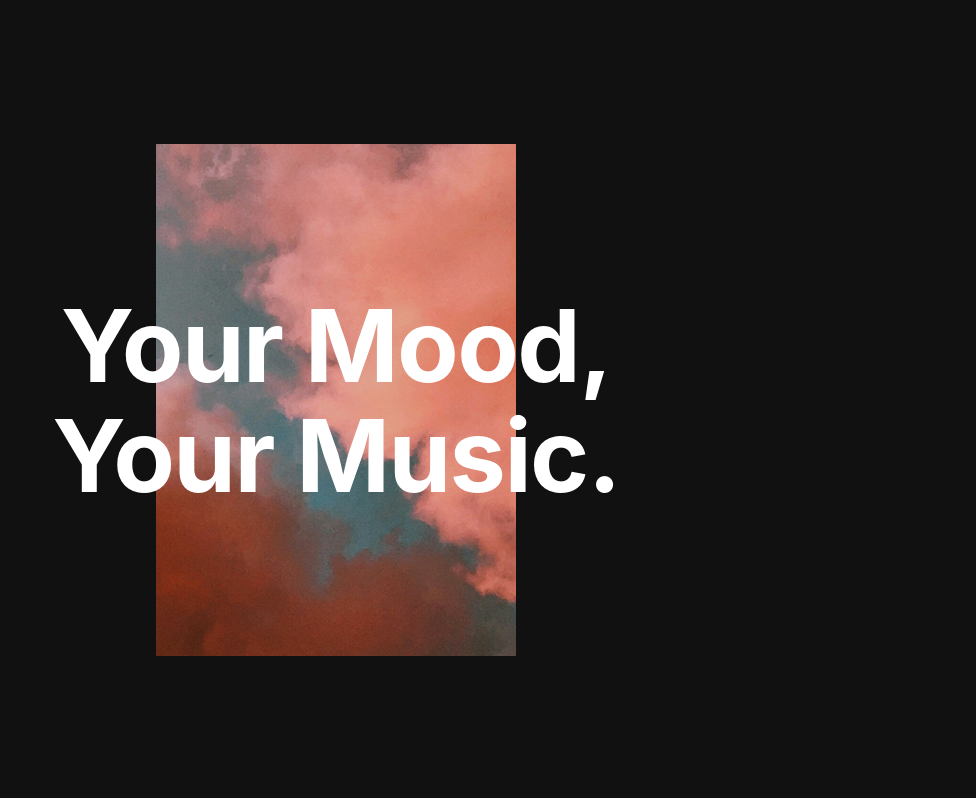
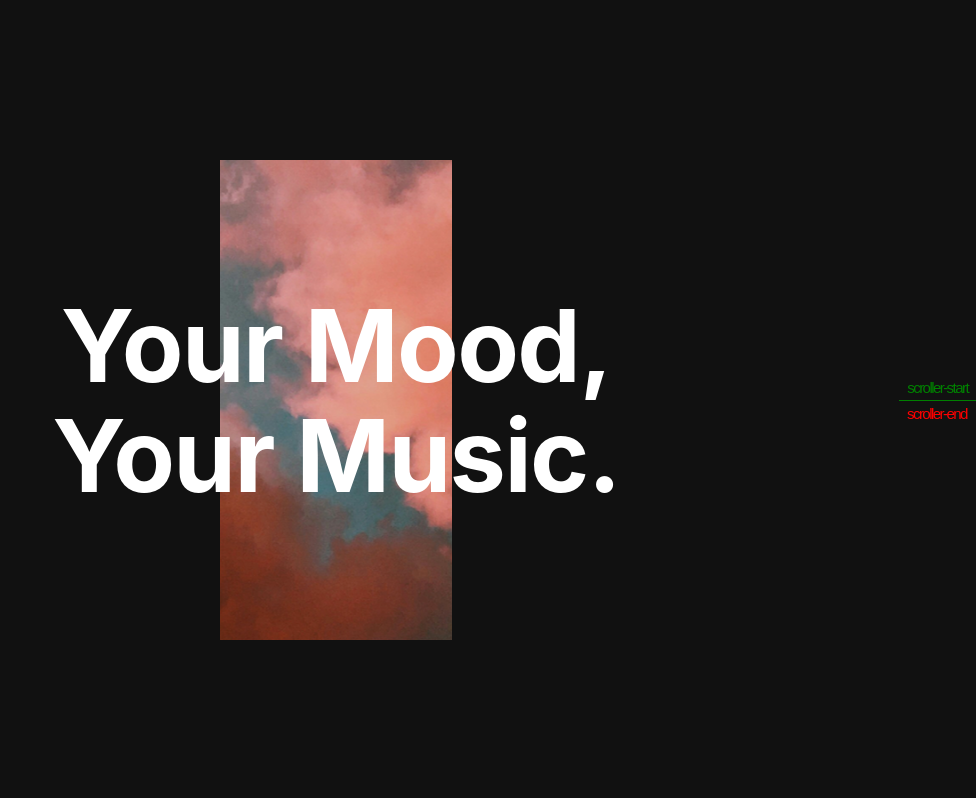
Before and after one commit to habitdev/fuzzy-octo-fortnight, a React (Create React App) app: page / in a window 1280 px wide. Shown: the top 798 px of the page, without its empty margins (304-1280 px from the left). Built offline with nearby package versions, Linux system fonts and the light colour scheme.

Commit message:
Add: update styling for Hero sections and gsap animation

```diff
--- a/src/App.styled.ts
+++ b/src/App.styled.ts
@@ -5,31 +5,50 @@ export const Main = styled.main`
 	width: 100%;
 `;
 
-// Visual Section
-export const VisualSection = styled.section`
-  overflow: hidden;
-  position: relative;
-  height: 100vh;
+export const Container = styled.div`
+	padding: 0 40px;
 `;
 
-export const HeroTitle = styled.div`
-  z-index: 2;
-  position: absolute;
-  top: 50%;
+// Visual Section
+export const HeroSection = styled.section`
+	background-color: #111;
+`;
+
+export const HeroSectionAll = styled.div`
+	position: relative;
+`;
+
+export const HeroWrap = styled.article`
+	position: sticky;
+	top: 0;
 	left: 0;
-  right: 0;
-  transform: translateY(-50%);
-  font-size: 110px;
+	height: 300svh;
+`;
+
+export const HeroTitleWrap = styled.div`
+	position: sticky;
+	display: flex;
+	flex-wrap: wrap;
+	align-items: center;
+	align-content: center;
+	justify-content: center;
+	height: 100svh;
+	font-size: 6.875rem;
 	font-weight: 700;
 	line-height: 1;
 	color: #fff;
+	text-align: center;
+`;
+export const HeroTitle = styled.div`
+	opacity: 1;
+	transform: translateY(0);
+	z-index: 2;
+	position: relative;
 `;
 
 export const HeroTitleRow = styled.p`
 	overflow: hidden;
-  display: flex;
-  flex-wrap: wrap;
-  justify-content: center;
+	width: 100%;
 `;
 
 export const HeroSpot = styled.div`
@@ -37,25 +56,23 @@ export const HeroSpot = styled.div`
 	top: 0;
 	left: 0;
 	width: 100%;
-  height: 100%;
-  display: flex;
-  align-items: center;
-  justify-content: center;
+	height: 200svh;
 `;
 
 export const HeroMask = styled.figure`
 	position: sticky;
+	top: 0;
 	left: 0;
 	width: 100%;
 	height: 100svh;
 	display: flex;
 	align-items: center;
 	justify-content: center;
-  clip-path: inset(18% 36%);
+	clip-path: inset(20% 41%);
 `;
 
 export const MaskBg = styled.span`
-  overflow: hidden;
+	width: 100%;
 	display: flex;
 	align-items: center;
 	justify-content: center;
@@ -63,21 +80,89 @@ export const MaskBg = styled.span`
 
 export const MaskImage = styled.img`
 	object-fit: cover;
+	width: 100%;
+`;
+
+// Wave section
+export const WaveWrap = styled.article`
+	position: relative;
+	top: 0;
+	left: 0;
+	width: 100%;
+	height: 300svh;
+	text-align: center;
+`;
+
+export const WaveWrapInner = styled.div`
+	position: sticky;
+	top: 0;
+	left: 0;
+	width: 100%;
+	height: 100%;
+`;
+
+export const WaveTitWrap = styled.div`
+	position: sticky;
+	top: 0;
+	left: 0;
+	height: 100svh;
+	display: flex;
+	align-items: center;
+	justify-content: center;
+	flex-direction: column;
+`;
+
+export const WaveTit = styled.h2`
+	opacity: 0;
+	transform: translateY(30px);
+	color: #fff;
+	font-size: 6.875rem;
+	font-weight: 700;
+	z-index: 2;
+	margin-bottom: 2rem;
+`;
+
+export const WaveCircleWrap = styled.div`
+	position: absolute;
+	top: 0;
+	left: 0;
+	right: 0;
+	height: 100svh;
+	display: flex;
+	align-items: center;
+	justify-content: center;
+`;
+
+export const WaveCircles = styled.div`
+	position: relative;
+	width: 80vh;
+	height: 80vh;
+	margin-left: auto;
+	margin-right: auto;
+`;
+
+export const WaveCircle = styled.span`
+	opacity: 0;
+	position: absolute;
+	top: 50%;
+	left: 50%;
+	width: 40%;
+	height: 40%;
+	border-radius: 50%;
+	border: 1px solid rgba(255, 255, 255, 0.5);
+	transform: translate(-50%, -50%) scale(0.5);
 `;
 
 // Emotion Section
 export const EmotionSection = styled.section`
 	overflow: hidden;
 	position: relative;
+	margin-top: 0;
 	padding-top: 6rem;
-  padding-bottom: 10rem;
+	padding-bottom: 12rem;
 	border-top-right-radius: 3.75rem;
 	border-top-left-radius: 3.75rem;
 	background-color: #fff;
-`;
-
-export const Container = styled.div`
-  padding: 0 40px;
 `;
 
 export const EmotionTextWrap = styled.div`
@@ -86,8 +171,10 @@ export const EmotionTextWrap = styled.div`
 	text-align: left;
 `;
 
-export const EmotionText = styled.p<{ space?: boolean }>`
-  font-size: 60px;
+export const EmotionText = styled.p.withConfig({
+	shouldForwardProp: (prop) => prop !== 'space',
+})<{ space?: boolean }>`
+	font-size: 3.75rem;
 	${({ space }) => space && 'margin-left: 13vw;'}
 
 	strong {
@@ -109,14 +196,16 @@ export const AboutCirclesWrap = styled.div`
 
 export const AboutCircles = styled.ul`
 	display: grid;
+	grid-template-rows: 60vh 60vh;
+	grid-template-columns: repeat(3, 60vh);
+	grid-auto-columns: 1fr;
 	width: 180vh;
 	height: 120vh;
 	margin-top: 12rem;
 	margin-right: -90vh;
-  grid-template-rows: 60vh 60vh;
-  grid-template-columns: repeat(3, 60vh);
-  grid-auto-columns: 1fr;
 `;
+
+export const AboutCirclesItem = styled.li``;
 
 export const Circle = styled.div`
 	width: 60vh;
@@ -174,10 +263,8 @@ export const BgList = styled.ul`
 
 export const BgListItem = styled.li<{ position?: string }>`
 	display: flex;
-  ${({ position }) =>
-    position === 'top' && 'align-items: flex-end;'}
-  ${({ position }) =>
-    position === 'left' && 'justify-content: flex-end;'}
+	${({ position }) => position === 'top' && 'align-items: flex-end;'}
+	${({ position }) => position === 'left' && 'justify-content: flex-end;'}
 
   &.left.top {
 		transform: translate(-100%, -100%);
--- a/src/App.tsx
+++ b/src/App.tsx
@@ -2,6 +2,7 @@ import { Link } from 'react-router-dom';
 import {
 	AboutBg,
 	AboutCircles,
+	AboutCirclesItem,
 	AboutCirclesWrap,
 	AboutSection,
 	AboutText,
@@ -20,46 +21,207 @@ import {
 	EmotionTextWrap,
 	Footer,
 	HeroMask,
+	HeroSection,
+	HeroSectionAll,
 	HeroSpot,
 	HeroTitle,
 	HeroTitleRow,
+	HeroTitleWrap,
+	HeroWrap,
 	Main,
 	MaskBg,
 	MaskImage,
-  VisualSection
+	WaveCircle,
+	WaveCircles,
+	WaveCircleWrap,
+	WaveTit,
+	WaveTitWrap,
+	WaveWrap,
+	WaveWrapInner,
 } from './App.styled';
 
+import gsap from 'gsap';
+import { ScrollToPlugin } from 'gsap/ScrollToPlugin';
+import { ScrollTrigger } from 'gsap/ScrollTrigger';
+import { useEffect, useRef } from 'react';
+
 function App() {
+	gsap.registerPlugin(ScrollTrigger, ScrollToPlugin);
+
+	const heroRef = useRef<HTMLElement | null>(null);
+	const heroBgWrapRef = useRef(null);
+	const heroBgRef = useRef(null);
+	const heroSectionRef = useRef<HTMLElement | null>(null);
+	const heroAllRef = useRef<HTMLDivElement | null>(null);
+	const heroTitWrapRef = useRef(null);
+	const heroTitRef = useRef(null);
+	const waveSectionRef = useRef<HTMLElement | null>(null);
+	const waveTitWrapRef = useRef(null);
+	const waveTitRef = useRef(null);
+	const rippleRef = useRef(null);
+	const emotionRef = useRef(null);
+	const aboutRef = useRef(null);
+	const footerRef = useRef(null);
+
+	useEffect(() => {
+		// Hero clip-path
+
+		const gsapContext = gsap.context(() => {
+			// ScrollTrigger.create({
+			// 	trigger: heroSectionRef.current,
+			// 	start: 'top top',
+			// 	end: `bottom bottom`,
+			// 	pin: true,
+			// 	// markers: true
+			// });
+
+			ScrollTrigger.defaults({
+				// markers: true,
+				// fast scroll에서 문제 추적
+			});
+
+			gsap.to(heroBgRef.current, {
+				id: 'hero-bg',
+				clipPath: 'inset(-20% -30%)',
+				opacity: 0,
+				scrollTrigger: {
+					trigger: heroBgWrapRef.current,
+					start: 'top top',
+					end: `center top`,
+					scrub: true,
+					// markers: true,
+				},
+			});
+
+			gsap.to(heroTitRef.current, {
+				id: 'hero-tit',
+				opacity: 0,
+				y: -30,
+				scrollTrigger: {
+					trigger: heroBgWrapRef.current,
+					start: 'center+=10% top',
+					end: 'center+=10% top',
+					toggleActions: 'play none reverse none',
+					// markers: true,
+				},
+			});
+
+			gsap.to(waveTitRef.current, {
+				id: 'wave-tit',
+				opacity: 1,
+				y: 0,
+				duration: 0.5,
+				scrollTrigger: {
+					trigger: waveTitWrapRef.current,
+					start: 'center top',
+					end: `center top`,
+					toggleActions: 'play none reverse none',
+					// markers: true,
+				},
+			});
+
+			ScrollTrigger.create({
+				trigger: waveSectionRef.current,
+				start: 'top top',
+				end: `bottom top`,
+				pin: true,
+				pinSpacing: false,
+				// markers: true,
+			});
+
+			const q = gsap.utils.selector(rippleRef);
+			const circles = q('.circle');
+
+			const tl = gsap.timeline({
+				scrollTrigger: {
+					trigger: rippleRef.current,
+					start: 'center center',
+					end: 'bottom center',
+					scrub: true,
+					markers: true,
+				},
+			});
+
+			circles.forEach((circle, index) => {
+				tl.fromTo(
+					circle,
+					{
+						scale: 0,
+						opacity: 0,
+					},
+					{
+						scale: 8,
+						opacity: 0,
+						duration: 1.5,
+						ease: 'power1.out',
+						keyframes: [
+							{ opacity: 1, duration: 0.2 },
+							{ opacity: 0, duration: 0.5 },
+						],
+					},
+					index * 0.5
+				);
+			});
+		});
+
+
+
+		setTimeout(() => {
+			ScrollTrigger.refresh();
+		}, 100);
+
+		return () => gsapContext.revert();
+	}, []);
+
 	return (
 		<>
 			<Main>
-        <VisualSection>
-          <HeroTitle>
-            <HeroTitleRow>
-              <span>Your Mood,</span>
-            </HeroTitleRow>
-            <HeroTitleRow>
-              <span>Your Music.</span>
-            </HeroTitleRow>
-          </HeroTitle>
-
-          <HeroSpot>
-            <HeroMask>
+				<HeroSection ref={heroSectionRef}>
+					<HeroSectionAll ref={heroAllRef}>
+						<HeroWrap ref={heroRef}>
+							<HeroSpot ref={heroBgWrapRef}>
+								<HeroMask ref={heroBgRef}>
 									<MaskBg>
 										<MaskImage src="/assets/img_hero.jpg" alt="cloud" />
 									</MaskBg>
 								</HeroMask>
 							</HeroSpot>
-        </VisualSection>
 
-        <EmotionSection>
+							<HeroTitleWrap ref={heroTitWrapRef}>
+								<HeroTitle ref={heroTitRef}>
+									<HeroTitleRow>Your Mood,</HeroTitleRow>
+									<HeroTitleRow>Your Music.</HeroTitleRow>
+								</HeroTitle>
+							</HeroTitleWrap>
+						</HeroWrap>
+
+						<WaveWrap ref={waveSectionRef}>
+							<WaveWrapInner ref={rippleRef}>
+								<WaveTitWrap ref={waveTitWrapRef}>
+									<WaveTit ref={waveTitRef}>Your feeling is…</WaveTit>
+								</WaveTitWrap>
+								<WaveCircleWrap>
+									<WaveCircles>
+										<WaveCircle className="circle" />
+										<WaveCircle className="circle" />
+										<WaveCircle className="circle" />
+										<WaveCircle className="circle" />
+										<WaveCircle className="circle" />
+									</WaveCircles>
+								</WaveCircleWrap>
+							</WaveWrapInner>
+						</WaveWrap>
+					</HeroSectionAll>
+				</HeroSection>
+
+				<EmotionSection ref={emotionRef}>
 					<Container>
 						<EmotionTextWrap>
 							<div className="emotion-words">
 								<EmotionText>
 									Some <strong>feelings</strong> can’t be explained.
 								</EmotionText>
-                <EmotionText space>
+								<EmotionText space={true}>
 									But they can be <strong>heard</strong>.
 								</EmotionText>
 								<EmotionText>
@@ -70,54 +232,54 @@ function App() {
 
 						<AboutCirclesWrap>
 							<AboutCircles>
-                <li className="about-circles__item">
+								<AboutCirclesItem>
 									<Circle>
 										<CircleObj>
 											<CircleImage src="/assets/bg_circle_obj_happy.png" alt="" />
 											<CircleTxt>Happy</CircleTxt>
 										</CircleObj>
 									</Circle>
-                </li>
-                <li className="about-circles__item">
+								</AboutCirclesItem>
+								<AboutCirclesItem>
 									<Circle>
 										<CircleObj>
 											<CircleImage src="/assets/bg_circle_obj_calm.png" alt="" />
 											<CircleTxt>Calm</CircleTxt>
 										</CircleObj>
 									</Circle>
-                </li>
-                <li className="about-circles__item">
+								</AboutCirclesItem>
+								<AboutCirclesItem>
 									<Circle>
 										<CircleObj>
 											<CircleImage src="/assets/bg_circle_obj_focus.png" alt="" />
 											<CircleTxt>Focus</CircleTxt>
 										</CircleObj>
 									</Circle>
-                </li>
-                <li className="about-circles__item">
+								</AboutCirclesItem>
+								<AboutCirclesItem>
 									<Circle>
 										<CircleObj>
 											<CircleImage src="/assets/bg_circle_obj_sad.png" alt="" />
 											<CircleTxt>Sad</CircleTxt>
 										</CircleObj>
 									</Circle>
-                </li>
-                <li className="about-circles__item">
+								</AboutCirclesItem>
+								<AboutCirclesItem>
 									<Circle>
 										<CircleObj>
 											<CircleImage src="/assets/bg_circle_obj_lonely.png" alt="" />
 											<CircleTxt>Lonely</CircleTxt>
 										</CircleObj>
 									</Circle>
-                </li>
-                <li className="about-circles__item">
+								</AboutCirclesItem>
+								<AboutCirclesItem>
 									<Circle>
 										<CircleObj>
 											<CircleImage src="/assets/bg_circle_obj_dreamy.png" alt="" />
 											<CircleTxt>Dreamy</CircleTxt>
 										</CircleObj>
 									</Circle>
-                </li>
+								</AboutCirclesItem>
 							</AboutCircles>
 						</AboutCirclesWrap>
 					</Container>
--- a/src/index.css
+++ b/src/index.css
@@ -60,7 +60,6 @@ table {
   box-sizing: border-box;
 }
 body {
-	background-color: #111;
 	font-family: -apple-system, Montserrat, BlinkMacSystemFont, 'Segoe UI', 'Roboto', 'Oxygen', 'Ubuntu',
 		'Cantarell', 'Fira Sans', 'Droid Sans', 'Helvetica Neue', sans-serif;
 	-webkit-font-smoothing: antialiased;
@@ -68,6 +67,7 @@ body {
   line-height: normal;
   letter-spacing: -0.1em;
   font-size-adjust: 0.5;
+  background-color: #111;
 }
 code {
 	font-family: source-code-pro, Menlo, Monaco, Consolas, 'Courier New', monospace;
```
Lines whose indentation alone changed are shown as unchanged.
